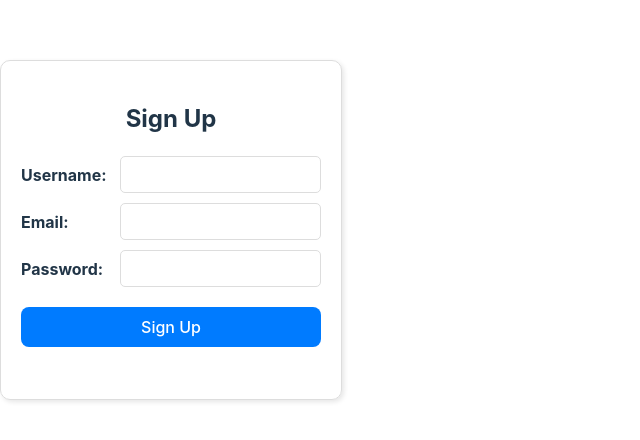
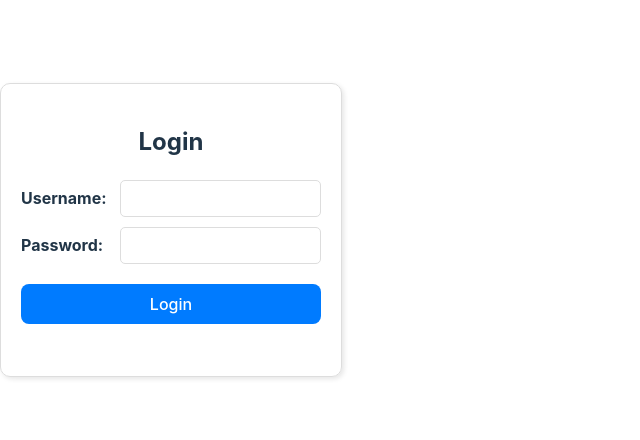
Before and after one commit to realswat1/Exposee, a React (Vite) app in the folder exposee-ui/: page / in a window 1280 px wide. Shown: the part 170-610 px from the top of the page, without its empty margins (0-640 px from the left). Built offline with nearby package versions, Linux system fonts and the light colour scheme.

Commit message:
first iteration of login

```diff
--- /dev/null
+++ b/exposee-ui/src/components/Login/Login.css
@@ -0,0 +1,50 @@
+.login-form-container {
+    display: flex;
+    justify-content: center;
+    align-items: center;
+    height: 100vh;
+  }
+
+  .login-form {
+      display: flex;
+      flex-direction: column;
+      width: 300px;
+      padding: 20px;
+      border: 1px solid #ddd;
+      border-radius: 10px;
+      box-shadow: 2px 2px 5px rgba(0, 0, 0, 0.1);
+    }
+
+    .login-form h2 {
+      text-align: center;
+    }
+
+    .login-form .form-group {
+      display: flex;
+      align-items: center;
+      margin-bottom: 10px;
+    }
+
+    .login-form .form-group label {
+      margin-right: 10px;
+      font-weight: bold;
+      text-align: left;
+      flex: 1;
+    }
+
+    .login-form input {
+      padding: 10px;
+      border: 1px solid #ddd;
+      border-radius: 5px;
+      flex: 2;
+    }
+
+    .login-form button {
+      margin-top: 10px;
+      padding: 10px;
+      width: 100%;
+      border: none;
+      background-color: #007bff;
+      color: white;
+      cursor: pointer;
+    }
--- /dev/null
+++ b/exposee-ui/src/components/Login/Login.jsx
@@ -0,0 +1,79 @@
+import React, { useState, useContext } from 'react';
+// import { Link, useNavigate } from 'react-router-dom';
+//import { UserContext }  from '../../UserContext';
+import '../Login/Login.css'
+
+const Login = () => {
+  const [username, setUsername] = useState('');
+  const [password, setPassword] = useState('');
+  //const { updateUser } = useContext(UserContext);
+
+//   const navigate = useNavigate();
+
+  const handleLogin = async (e) => {
+    e.preventDefault();
+
+    try {
+      // Make the login API request
+      const response = await fetch(`http://localhost:3000/user/login`, {
+        method: 'POST',
+        headers: {
+          'Content-Type': 'application/json',
+        },
+        body: JSON.stringify({ username, password}),
+        credentials: 'include'
+      });
+
+      if (response.ok) {
+        const data = await response.json();
+        const loggedInUser = data.user;
+
+        // Update the user context
+        updateUser(loggedInUser);
+
+        // Navigate to the home page after successful login
+         navigate('/');
+      } else {
+        // Handle the login failure case
+        alert('Login failed');
+      }
+    } catch (error) {
+      // Handle any network or API request errors
+      alert('Login failed: ' + error);
+    }
+  };
+
+  return (
+    <div className='login-form-container'>
+      <form className="login-form" onSubmit={handleLogin}>
+        <h2>Login</h2>
+        <div className="form-group">
+          <label htmlFor="username">Username:</label>
+          <input
+            type="text"
+            id="username"
+            value={username}
+            onChange={(e) => setUsername(e.target.value)}
+            required
+          />
+        </div>
+        <div className="form-group">
+          <label htmlFor="password">Password:</label>
+          <input
+            type="password"
+            id="password"
+            value={password}
+            onChange={(e) => setPassword(e.target.value)}
+            required
+          />
+        </div>
+        <button type="submit">Login</button>
+        <p>
+          {/* New to the app? <Link to="/Registration">Sign Up</Link> */}
+        </p>
+      </form>
+    </div>
+  );
+};
+
+export default Login;
--- a/exposee-ui/src/main.jsx
+++ b/exposee-ui/src/main.jsx
@@ -1,10 +1,10 @@
 import React from 'react'
 import ReactDOM from 'react-dom/client'
-import Registration from './components/Registration/Registration'
+import Login from './components/Login/Login'
 import './index.css'
 
 ReactDOM.createRoot(document.getElementById('root')).render(
   <React.StrictMode>
-    <Registration />
+    <Login />
   </React.StrictMode>,
 )
```
Also changed, not shown: 1 other file (tests, documents, lock files or other folders).
